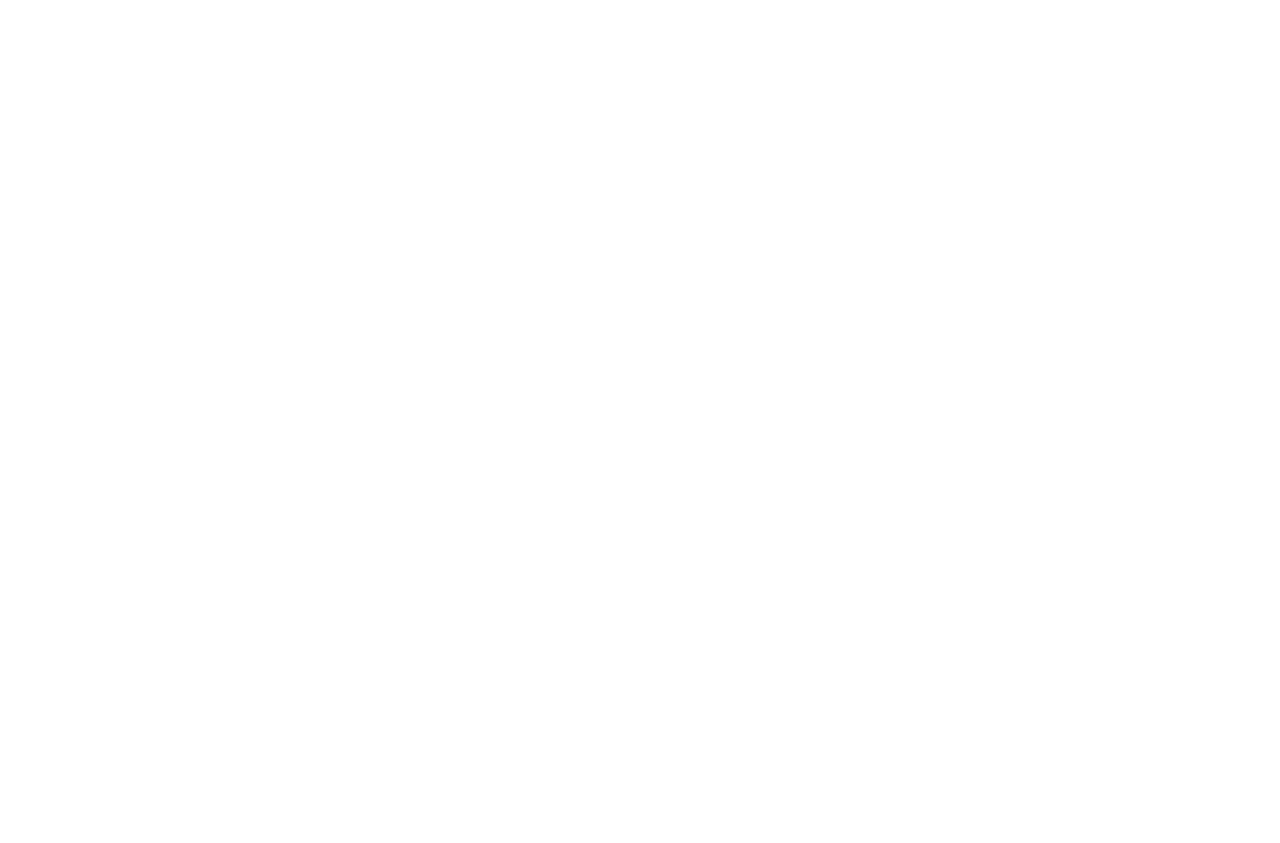
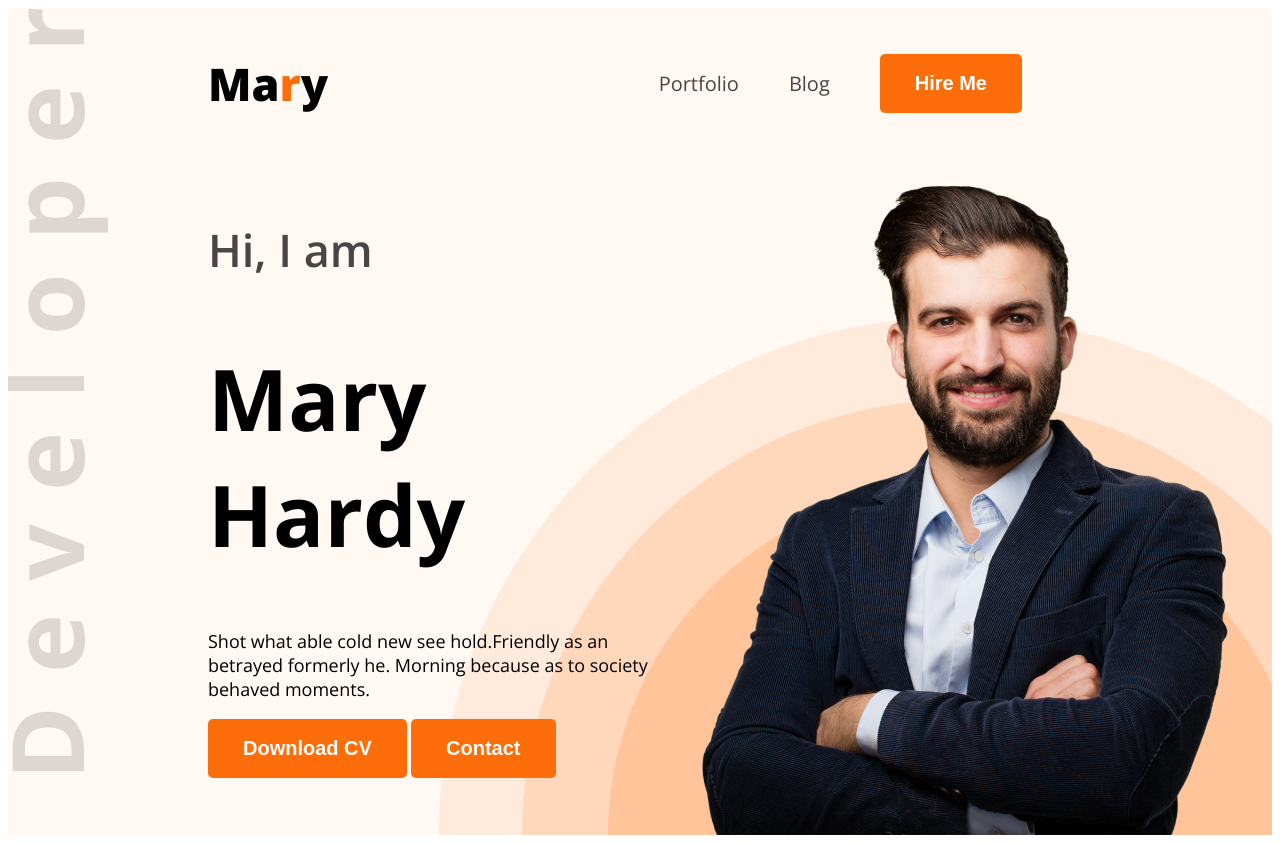
Before and after one commit to Tanbiru/practice-portfolio-web, a plain HTML site: page index.html in a window 1280 px wide. Before the commit the page ends 800 px from the top, so only its background shows below. Drawn offline with nearby package versions, Linux system fonts and the light colour scheme.

Commit message:
first portfolio

```diff
--- a/index.html
+++ b/index.html
@@ -4,9 +4,33 @@
     <meta charset="UTF-8">
     <meta name="viewport" content="width=device-width, initial-scale=1.0">
     <title>Portfolio practice</title>
+    <link rel="preconnect" href="https://fonts.googleapis.com">
+<link rel="preconnect" href="https://fonts.gstatic.com" crossorigin>
+<link href="https://fonts.googleapis.com/css2?family=Open+Sans:ital,wght@0,300..800;1,300..800&family=Work+Sans:ital,wght@0,100..900;1,100..900&display=swap" rel="stylesheet">
+<link rel="stylesheet" href="styles/style.css">
 </head>
-<body>
-    <header>
+<body class="open-sans-normal">
+    <header class="header secondary-bg">
+        <nav>
+            <h3 class="nav-title">Ma<span class="text-primary">r</span>y</h3>
+            <ul>
+                <li> <a class="dark-2" href="">Portfolio</a></li>
+                <li> <a class="dark-2" href="">Blog</a></li>
+                <li><a href=""><button class="btn-primary">Hire Me</button></a></li>
+            </ul>
+        </nav>
+        <div class="banner">
+            <div class="banner-content">
+                <h4 class="banner-greetings dark-2">Hi, I  am</h4>
+                <h1 class="banner-title">Mary  Hardy</h1>
+                <p class="banner-description">Shot what able cold new see hold.Friendly as an betrayed formerly he. Morning because as to society behaved moments.</p>
+                <button class="btn-primary">Download CV</button>
+                <button class="btn-primary">Contact</button>
+
+            </div>
+            <img class="banner-profile" src="images/hardy.png" alt="">
+
+        </div>
 
     </header>
     <main>
--- a/styles/style.css
+++ b/styles/style.css
@@ -0,0 +1,87 @@
+.open-sans-normal {
+  font-family: "Open Sans", serif;
+  font-optical-sizing: auto;
+  font-weight: <weight>;
+  font-style: normal;
+  font-variation-settings:
+    "wdth" 100;
+}
+/* shared style */
+.secondary-bg{
+    background-color: #FFF8F3;
+}
+
+.text-primary{
+    color: #FD6E0A;
+}
+.dark-2{
+    color: #474747;
+}
+.btn-primary{
+    background-color: #FD6E0A;
+    font-weight: bold;
+    font-size: 20px;
+    color: white;
+    padding: 18px 35px;
+    border: none;
+    border-radius: 5px;
+
+
+}
+/* header style */
+.header{
+    background-image: url(../images/developer.png),url(../images/header_bg.png);
+    background-repeat: no-repeat;
+    background-position: top left,bottom right;
+
+}
+
+/* nav style */
+nav{
+    display: flex;
+    align-items: center;
+    justify-content: space-between;
+    margin: 0 200px;
+
+}
+.nav-title{
+    font-weight: 800;
+    font-size: 45px;
+}
+nav ul {
+    display: flex;
+    align-items: center;
+}
+nav ul li {
+    list-style: none;
+    margin-right: 50px;
+}
+nav li a {
+    text-decoration: none;
+    font-size: 20px;
+}
+/* banner style */
+.banner{
+    display: flex;
+    justify-content: space-between;
+    margin: 0 35px 0 200px;
+}
+.banner-content{
+    max-width: 580px;
+}
+.banner-greetings{
+
+   font-size: 45px;
+   font-weight: 600;
+}
+.banner-title{
+    font-size: 85px;
+    font-weight: bold;
+}
+.banner-description{
+    font-size: 18px;
+}
+.banner-profile{
+    width: 584px;
+    height: 676px;
+}
```
Also changed, not shown: images/developer.png (added), images/hardy.png (added), images/header_bg.png (added), images/icons/facebook.png (added), images/icons/insta.png (added), images/icons/js.png (added), images/icons/mongo.png (added), images/icons/nodejs.png (added), images/icons/react.png (added), images/icons/twitter.png (added).
